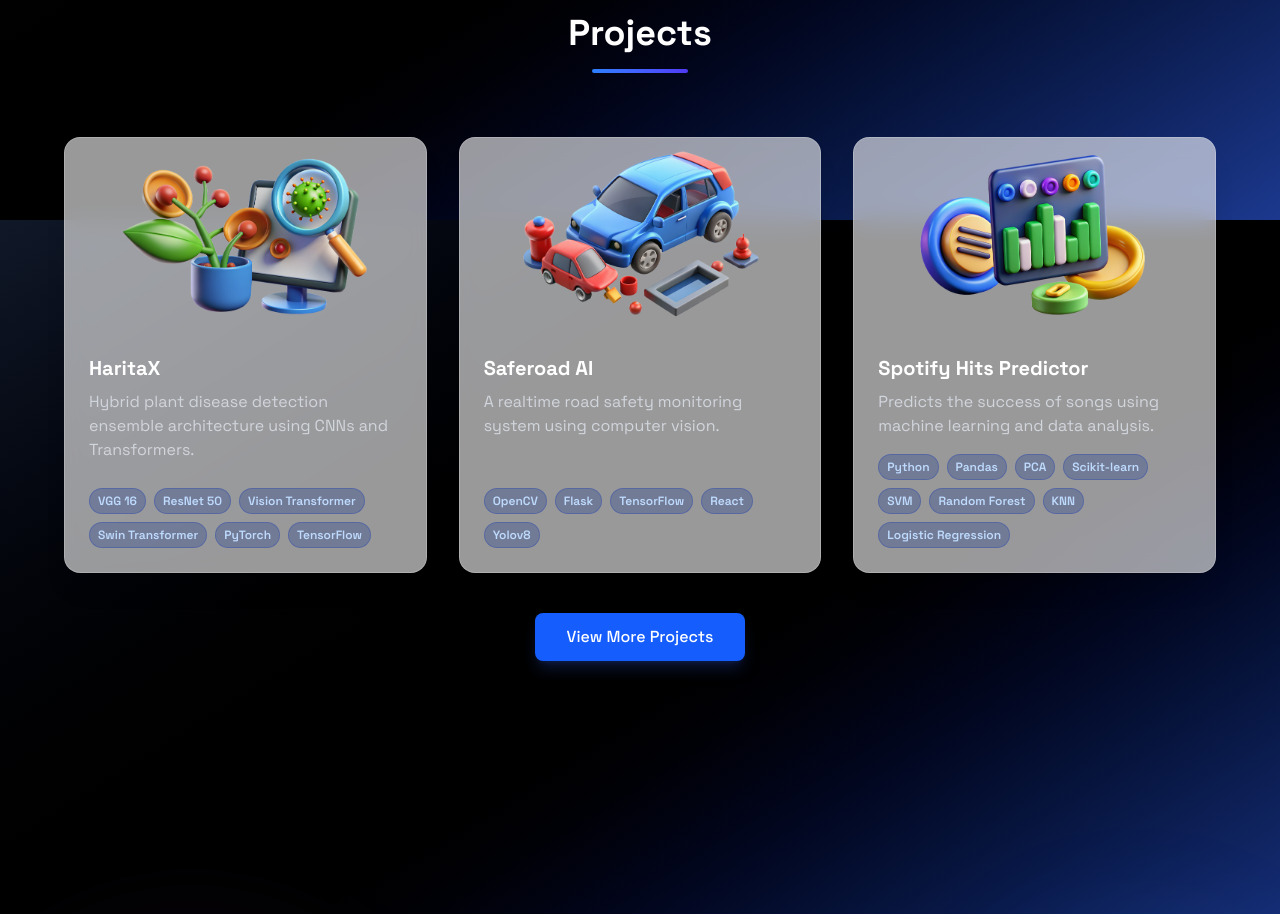
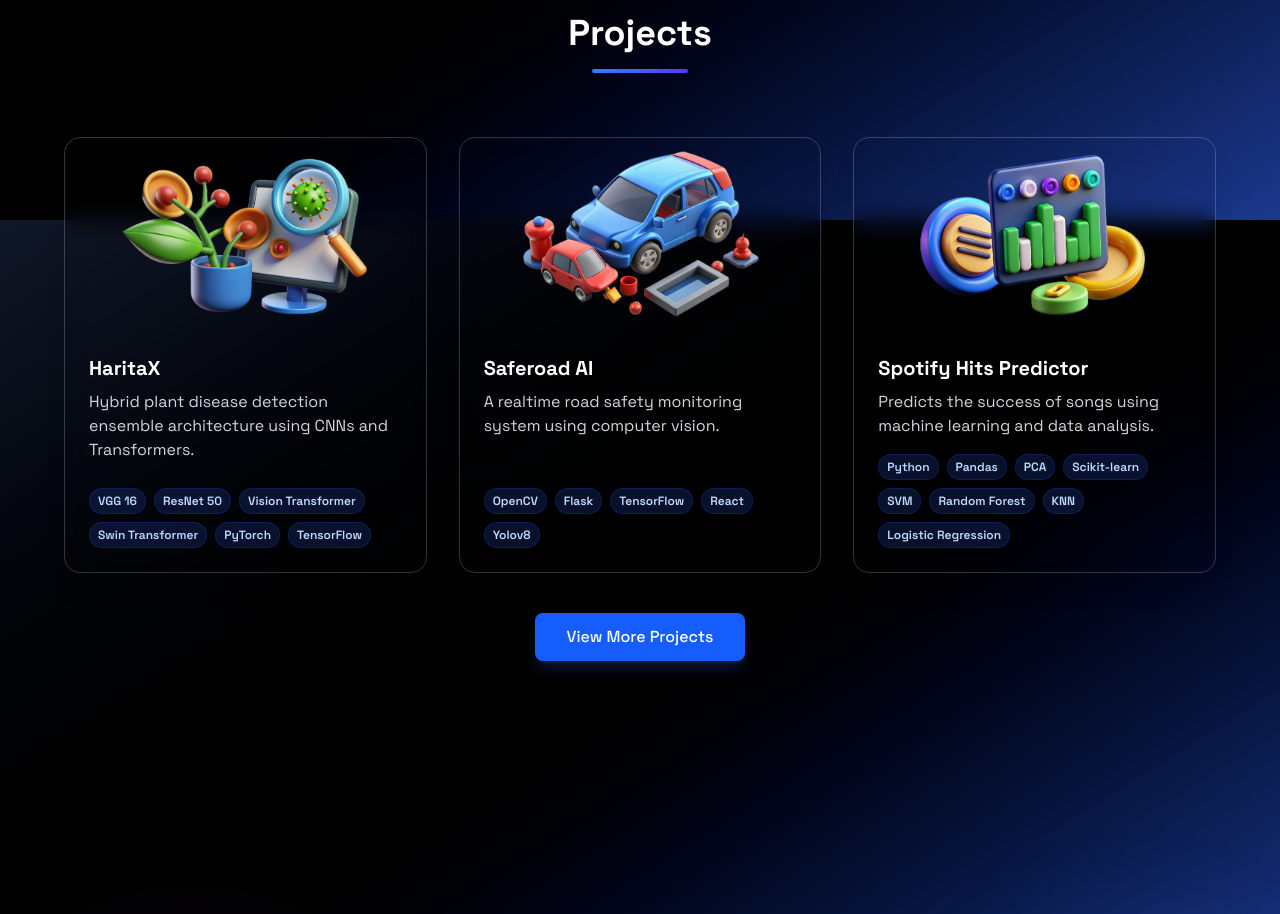
Before and after one commit to aayush010904/aayush-portfolio, a React (Vite) app: page / in a window 1280 px wide. Shown: the part 2180-3094 px from the top of the page. Built offline with nearby package versions, Linux system fonts and the light colour scheme.

Commit message:
Project Card fixed

```diff
--- a/src/components/sections/projects.jsx
+++ b/src/components/sections/projects.jsx
@@ -183,7 +183,7 @@
           {visibleProjects.map((project, idx) => (
             <div
               key={idx}
-              className={`max-w-100 relative group rounded-2xl overflow-hidden shadow-xl border border-white/20 dark:border-white/10 bg-white/60 dark:bg-white/5 backdrop-blur-md transition-transform duration-300 hover:-translate-y-2 hover:shadow-2xl flex flex-col items-center justify-center`}
+              className={`max-w-100 relative group rounded-2xl overflow-hidden shadow-xl border border-white/20 dark:border-white/10  backdrop-blur-md transition-transform duration-300 hover:-translate-y-2 hover:shadow-2xl flex flex-col items-center justify-center`}
               tabIndex={0}
               aria-label={`Project: ${project.title}`}
               onClick={() => {
--- a/src/index.css
+++ b/src/index.css
@@ -20,21 +20,6 @@
   background-attachment: fixed;
   background-position: center;
   color: #111827;
-  background: #ffffff; /* Default light background */
-}
-
-/* Dark mode background (auto) */
-@media (prefers-color-scheme: dark) {
-  body {
-    background: linear-gradient(135deg, #000000 0%, #000000 60%, #000000 100%);
-    color: #f3f4f6;
-  }
-}
-
-/* Dark mode background (Tailwind dark class) */
-body.dark {
-  background: linear-gradient(135deg, #000000 0%, #000000 60%, #000000 100%);
-  color: #f3f4f6;
 }
 
 /* For extra parallax effect on the background */
```
